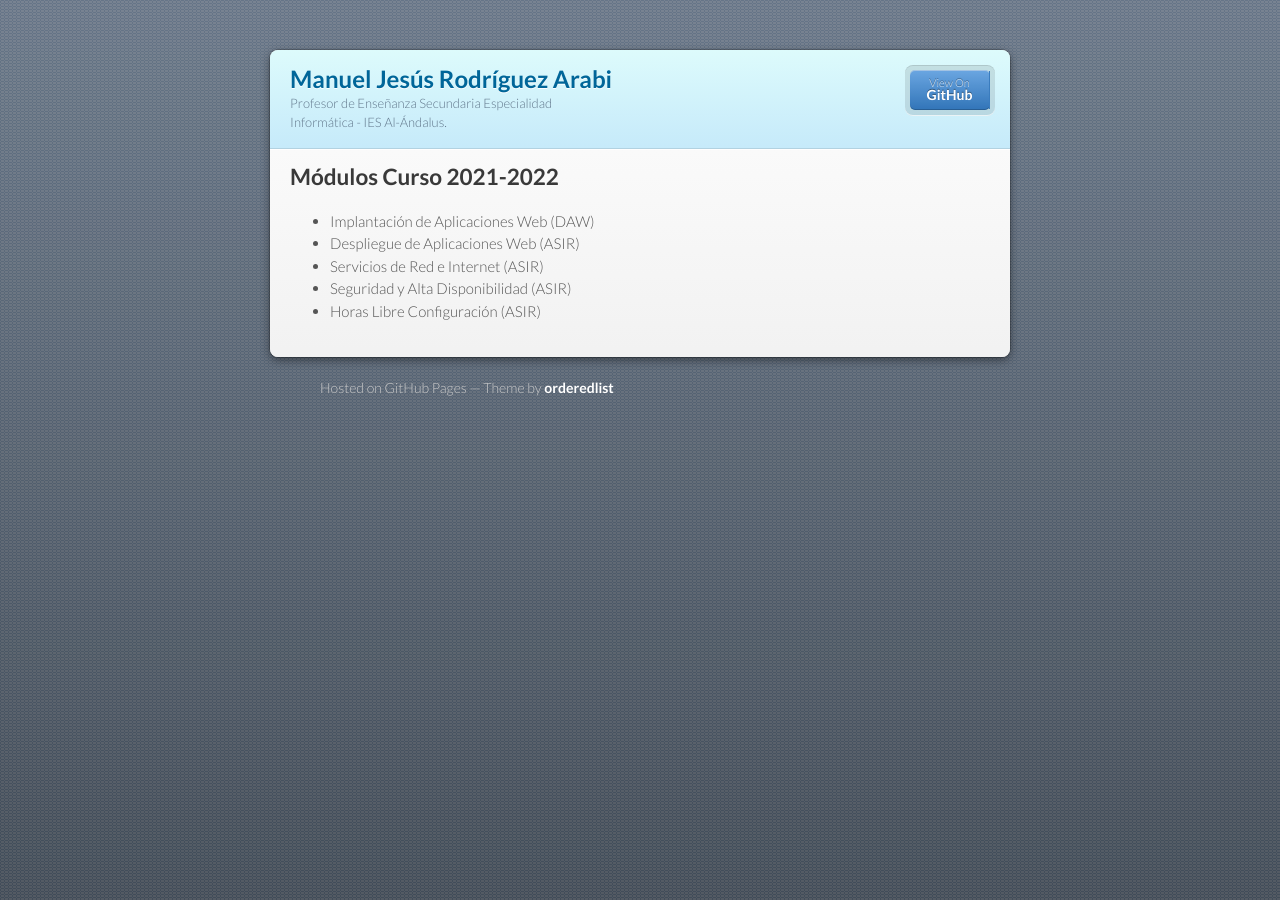
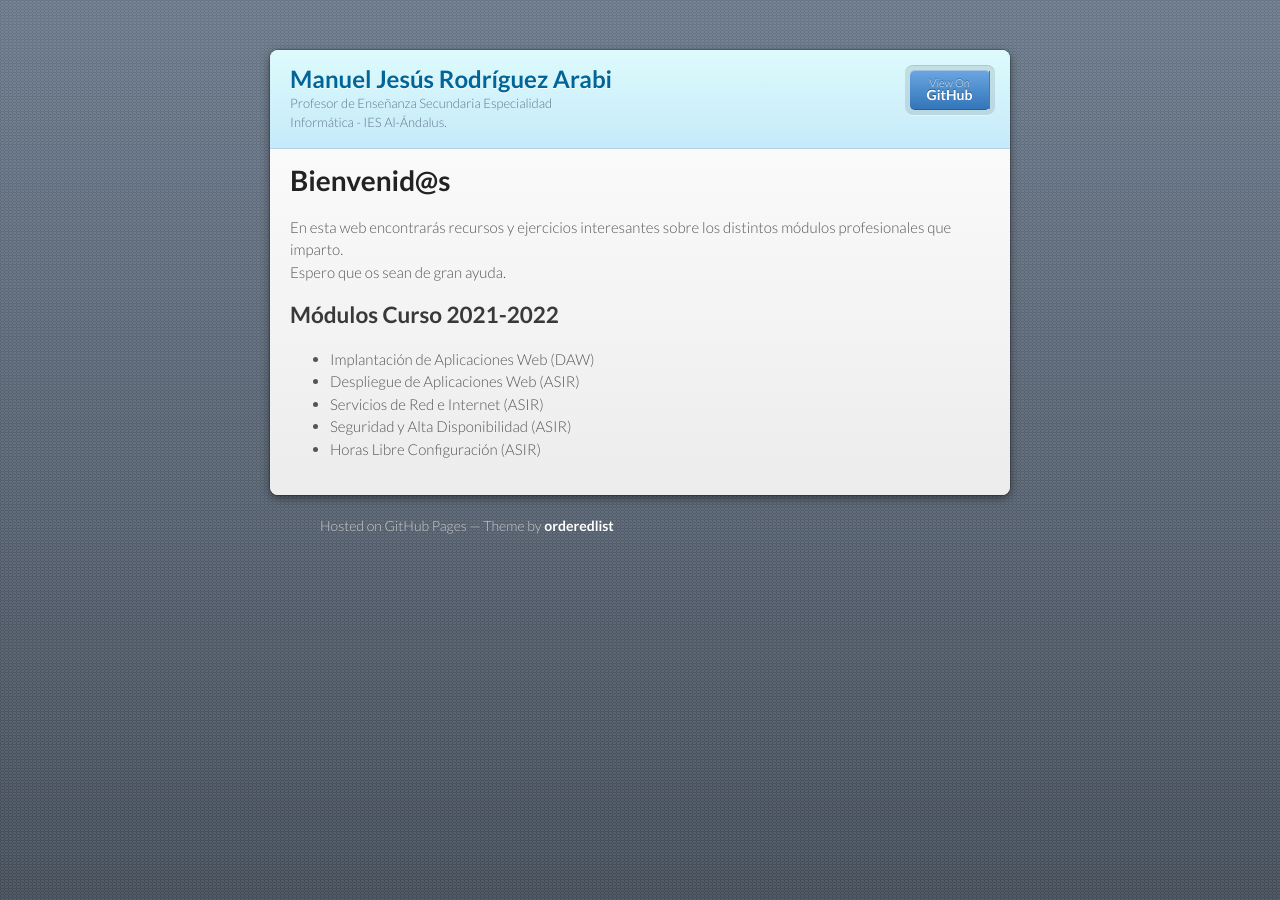
Before and after one commit to mrodara/mrodara.github.io, a Jekyll site: the page built from index.md, in a window 1280 px wide. Built offline with Jekyll 4.4.1, drawn with Linux system fonts in a browser that asks for light colours; our own code applies the rules of GitHub Pages for plain Markdown files.

Commit message:
add presentation

```diff
--- a/index.md
+++ b/index.md
@@ -1,6 +1,11 @@
 ---
 layout: default
 ---
+
+# Bienvenid@s
+
+En esta web encontrarás recursos y ejercicios interesantes sobre los distintos módulos profesionales que imparto.
+Espero que os sean de gran ayuda.
 
 ## Módulos Curso 2021-2022
 
```
